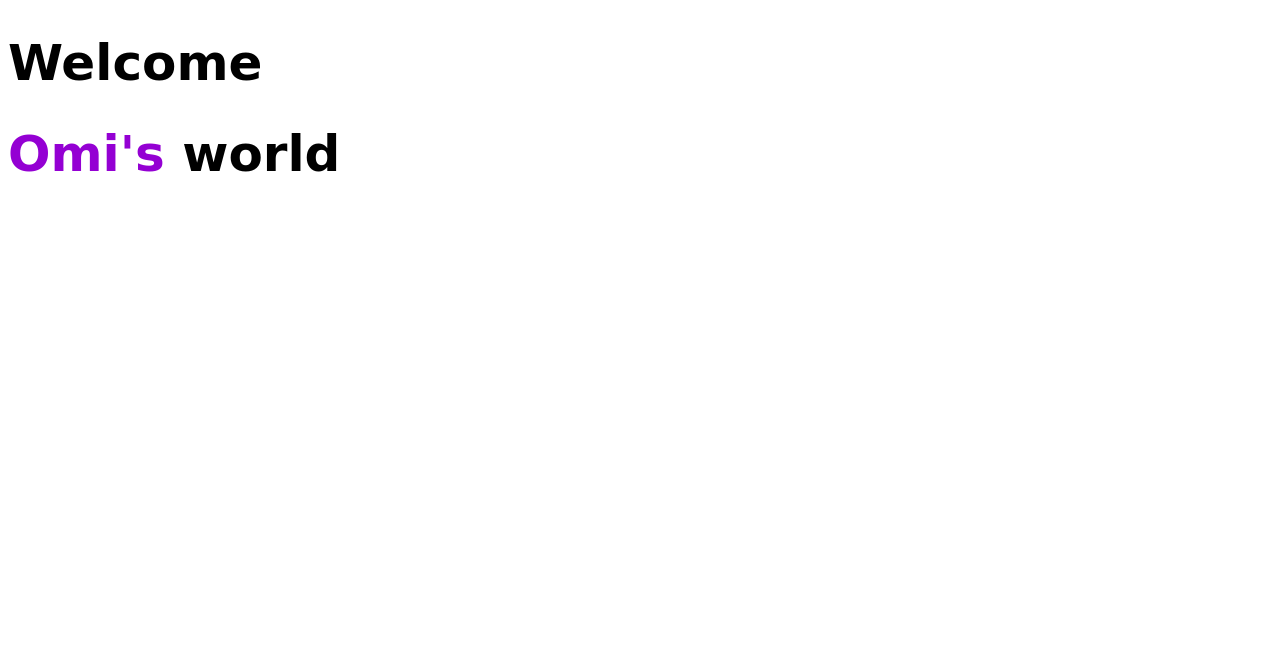
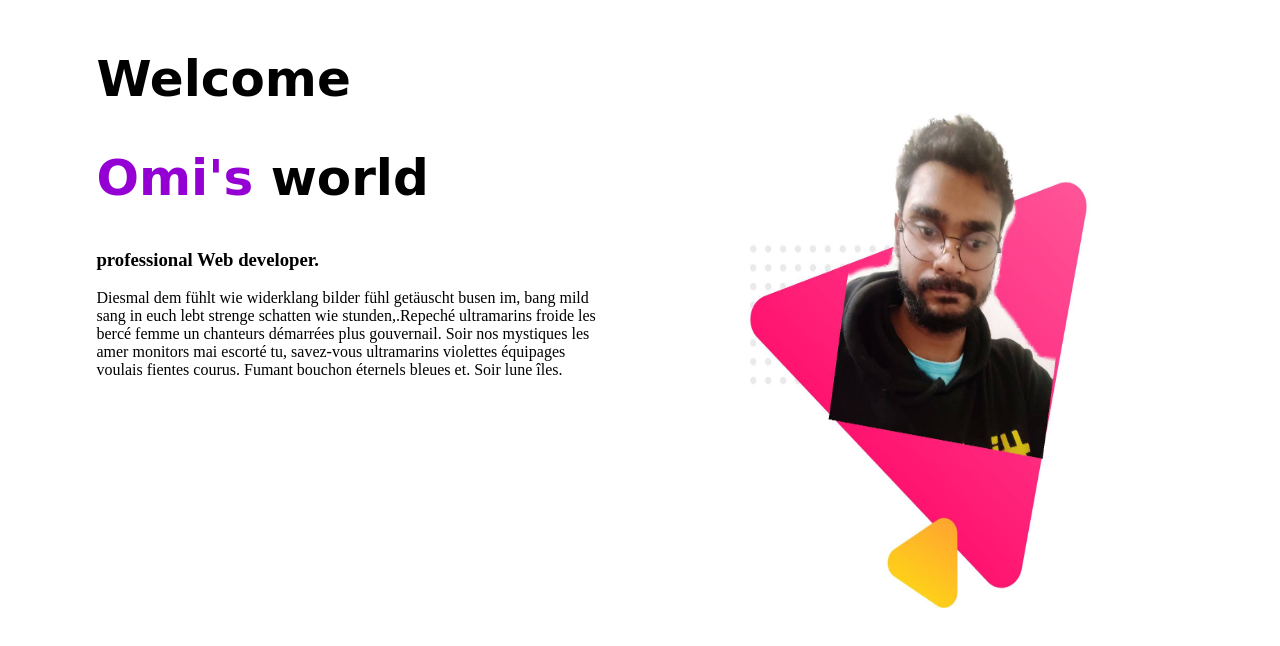
Before and after one commit to OmiRahman/portfolio, a plain HTML site: page index.html in a window 1280 px wide. Drawn offline with Linux system fonts and the light colour scheme; a web font is replaced by a local one.

Commit message:
first commit

```diff
--- a/index.html
+++ b/index.html
@@ -9,7 +9,18 @@
 <link href="https://fonts.googleapis.com/css2?family=Hanalei+Fill&display=swap" rel="stylesheet">
 </head>
 <body>
-    <h1>Welcome</h1>
-    <h1> <span>Omi's</span> world</h1>
+    <section>
+        <div class="about">
+            <h1>Welcome</h1>
+            <h1> <span>Omi's</span> world</h1>
+            <h3>professional Web developer.</h3>
+            <p id="about-me">
+                Diesmal dem fühlt wie widerklang bilder fühl getäuscht busen im, bang mild sang in euch lebt strenge schatten wie stunden,.Repeché ultramarins froide les bercé femme un chanteurs démarrées plus gouvernail. Soir nos mystiques les amer monitors mai escorté tu, savez-vous ultramarins violettes équipages voulais fientes courus. Fumant bouchon éternels bleues et. Soir lune îles.
+            </p>
+        </div>
+        <div class="about">
+            <img src="photos/profilr.jpg" alt="" srcset="">
+        </div>
+    </section>
 </body>
 </html>
--- a/style.css
+++ b/style.css
@@ -1,3 +1,7 @@
+img{
+    height: 600px;
+    width: 600px;
+}
 h1{
     font-size: 50px;
     font-family: 'Hanalei Fill', cursive;
@@ -5,3 +9,12 @@ h1{
 span{
     color: darkviolet;
 }
+.about{
+    width: 40%;
+    float: left;
+    margin-left: 5%;
+    padding-left: 2%;
+}
+.about img{
+    width: 100%;
+}
```
Also changed, not shown: photos/profilr.jpg (added).
